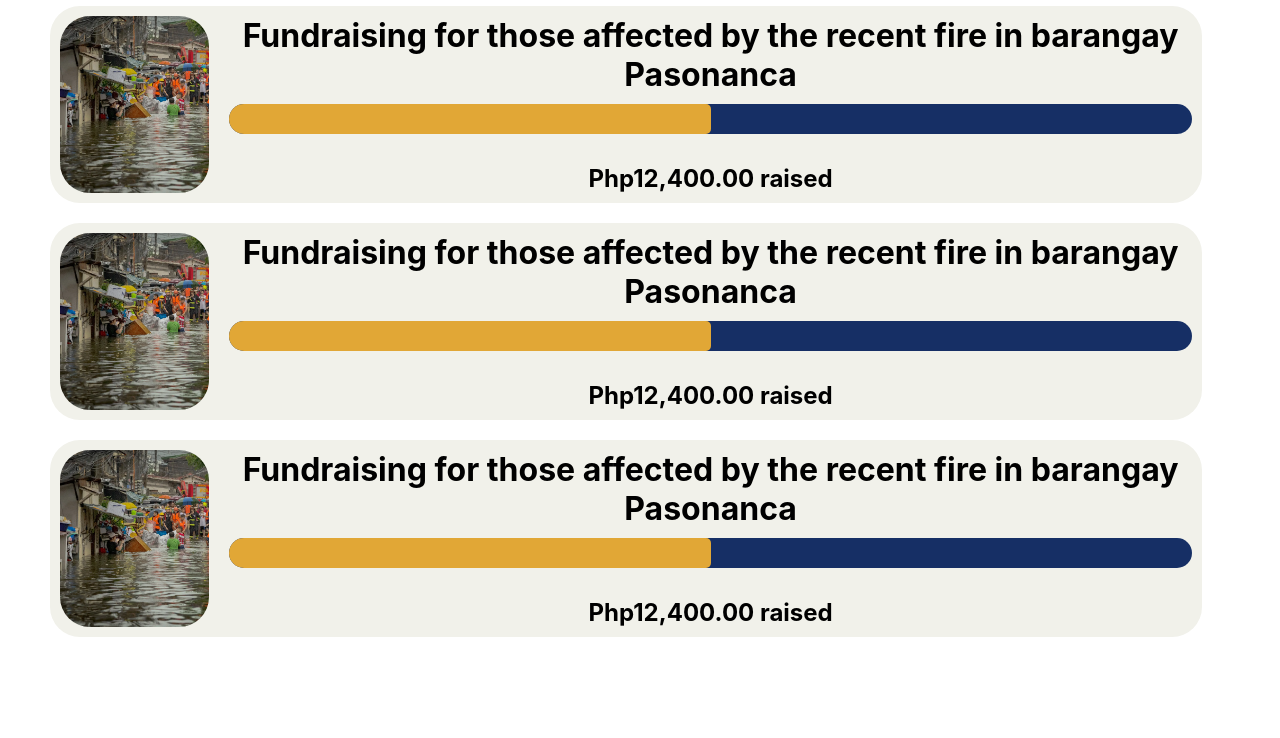
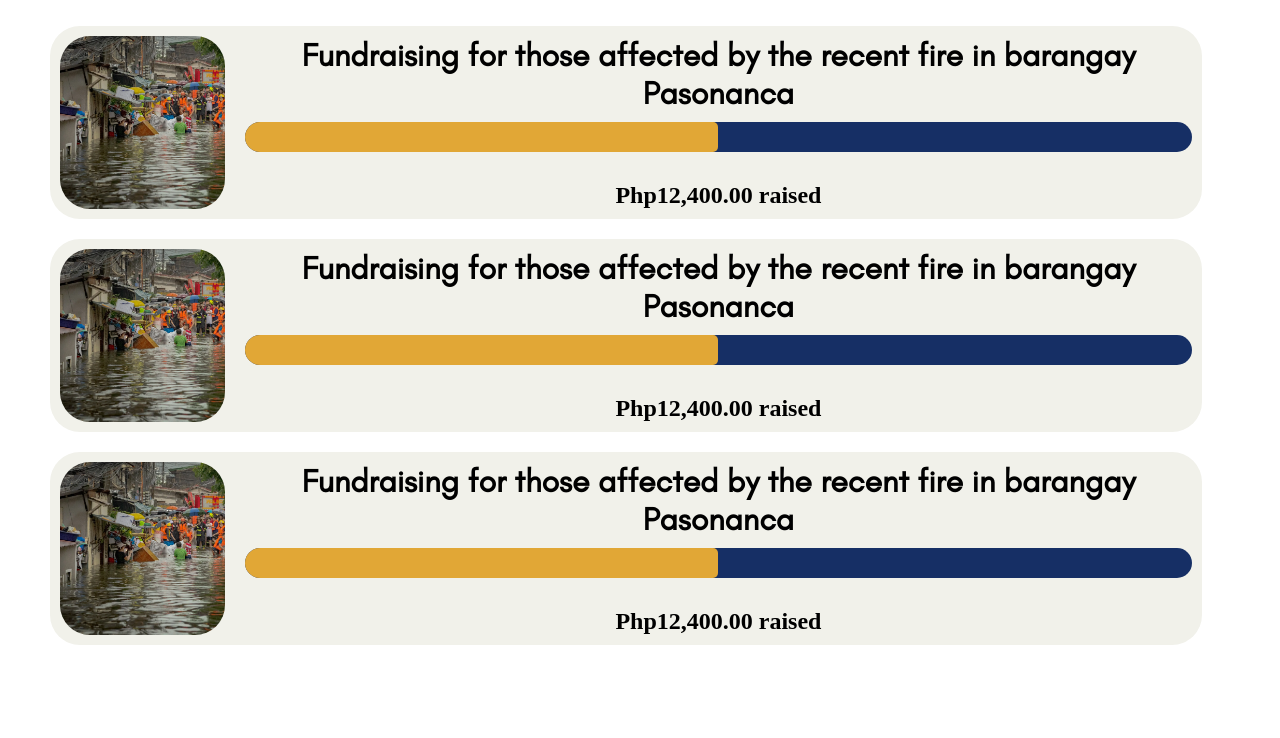
Before and after one commit to Qhaleed/BlueBridge, a React (Create React App) app: page /#/ in a window 1280 px wide. Shown: the part 1900-2638 px from the top of the page. Built offline with nearby package versions, Linux system fonts and the light colour scheme.

Commit message:
added donation button

```diff
--- a/src/App.css
+++ b/src/App.css
@@ -11,7 +11,26 @@ body {
   color: rgb(0, 0, 0);
 }
 html {
+  transition: 500ms;
   scroll-behavior: smooth;
   scroll-padding-top: 80px;
 }
+@import url("https://fonts.googleapis.com/css2?family=Montserrat:wght@400;700&display=swap");
+
 @import url("https://fonts.googleapis.com/css2?family=Cedarville+Cursive&display=swap");
+
+@font-face {
+  font-family: "Harmonie";
+  src: url("/public/fonts/fonts/harmonie/Harmonie.ttf") format("truetype"); /* Use the correct path to the font file */
+}
+@font-face {
+  font-family: "Glacial";
+  src: url("/public/fonts/fonts/glacial-indifference/GlacialIndifference-Regular.otf")
+    format("truetype"); /* Use the correct path to the font file */
+}
+
+@font-face {
+  font-family: "Pluma";
+  src: url("/public/fonts/fonts/TextFonts.net_pluma-font/Pluma.otf")
+    format("truetype"); /* Use the correct path to the font file */
+}
--- a/src/pages/LandingPages/LandingPage.css
+++ b/src/pages/LandingPages/LandingPage.css
@@ -33,6 +33,7 @@
   padding: 40px 60px;
   background-color: rgb(255, 255, 255);
   width: 30%;
+  font-family: "Montserrat";
   border-radius: 300px;
   border: 1px solid gold;
   color: black;
@@ -43,6 +44,7 @@
 }
 
 .subhead {
+  font-family: "Pluma";
   margin-top: 30px;
 }
 .subhead h1 {
@@ -107,6 +109,7 @@
   color: #133a8d;
 }
 .section3-subtitle {
+  font-family: "montserrat";
   font-size: 20px;
   font-weight: 100;
   padding-left: 50px;
@@ -145,6 +148,7 @@
 /* Card body styling */
 .card-body {
   padding: 10px;
+  font-family: "Glacial";
 }
 
 /* Image styling */
@@ -173,6 +177,7 @@
 }
 .amount-raised {
   padding-top: 30px;
+  font-family: "montserrat";
 }
 
 .section4 {
@@ -184,6 +189,10 @@
   height: 50vh;
   display: flex;
   flex-direction: row;
+}
+.section4-container h1 {
+  font-family: "montserrat";
+  font-weight: 100;
 }
 .section4-image-container {
   width: 30%;
@@ -297,6 +306,8 @@
   width: 50%;
   height: 25vh;
   position: relative;
+  display: flex;
+  text-align: center;
 }
 
 .donation-image-container img {
@@ -307,3 +318,14 @@
   bottom: -275%;
   left: 30%;
 }
+
+.donation-button {
+  width: 35%;
+  height: auto;
+  padding: 30px 50px;
+  position: absolute;
+  left: 33%;
+
+  top: 450%;
+  border: solid 1px;
+}
--- a/src/pages/LandingPages/LandingPage.js
+++ b/src/pages/LandingPages/LandingPage.js
@@ -137,6 +137,8 @@ export const LandingPage = () => {
         </div>
 
 
+
+        <button className='donation-button'>Donate Now   </button>
       </div >
 
 
```
